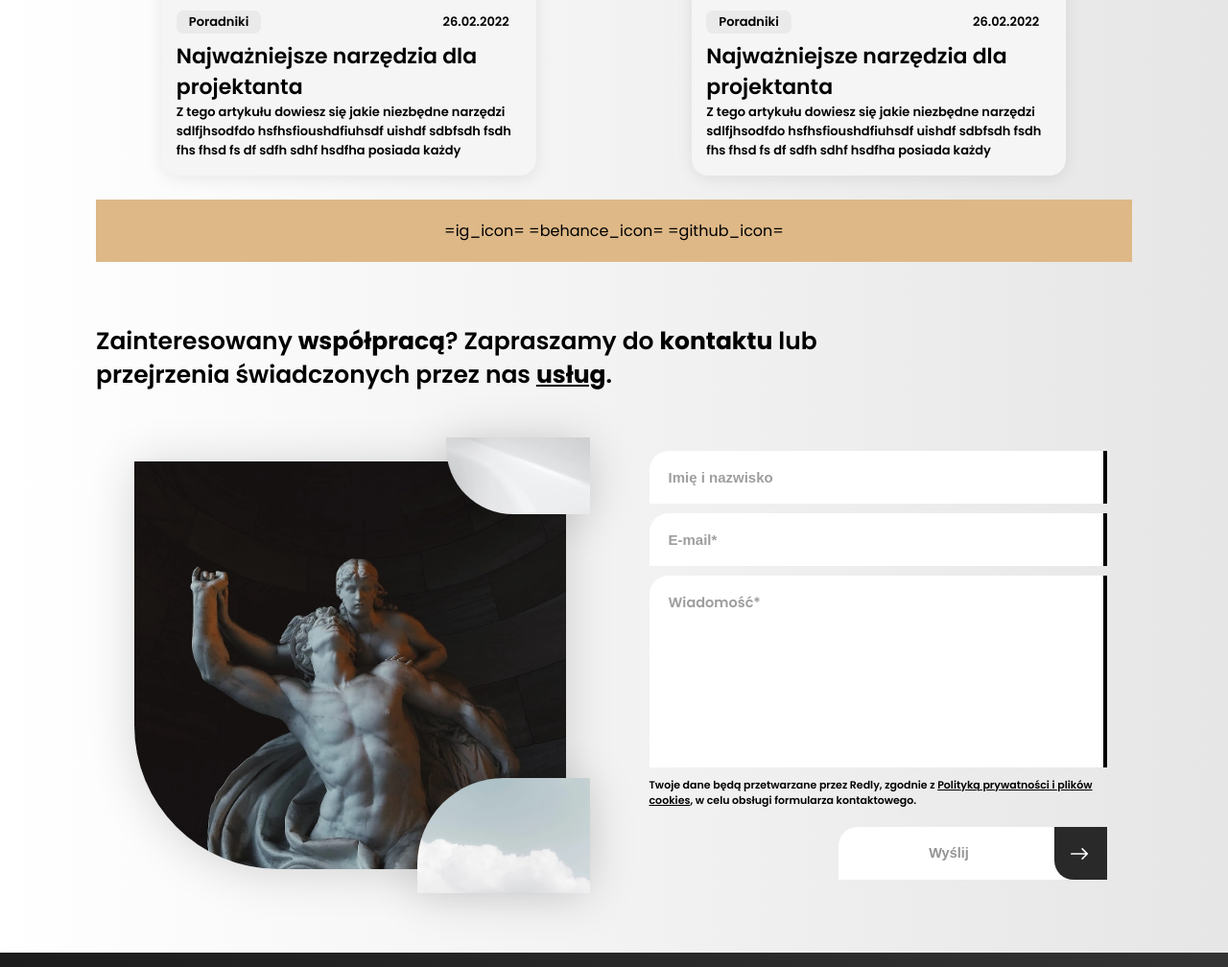
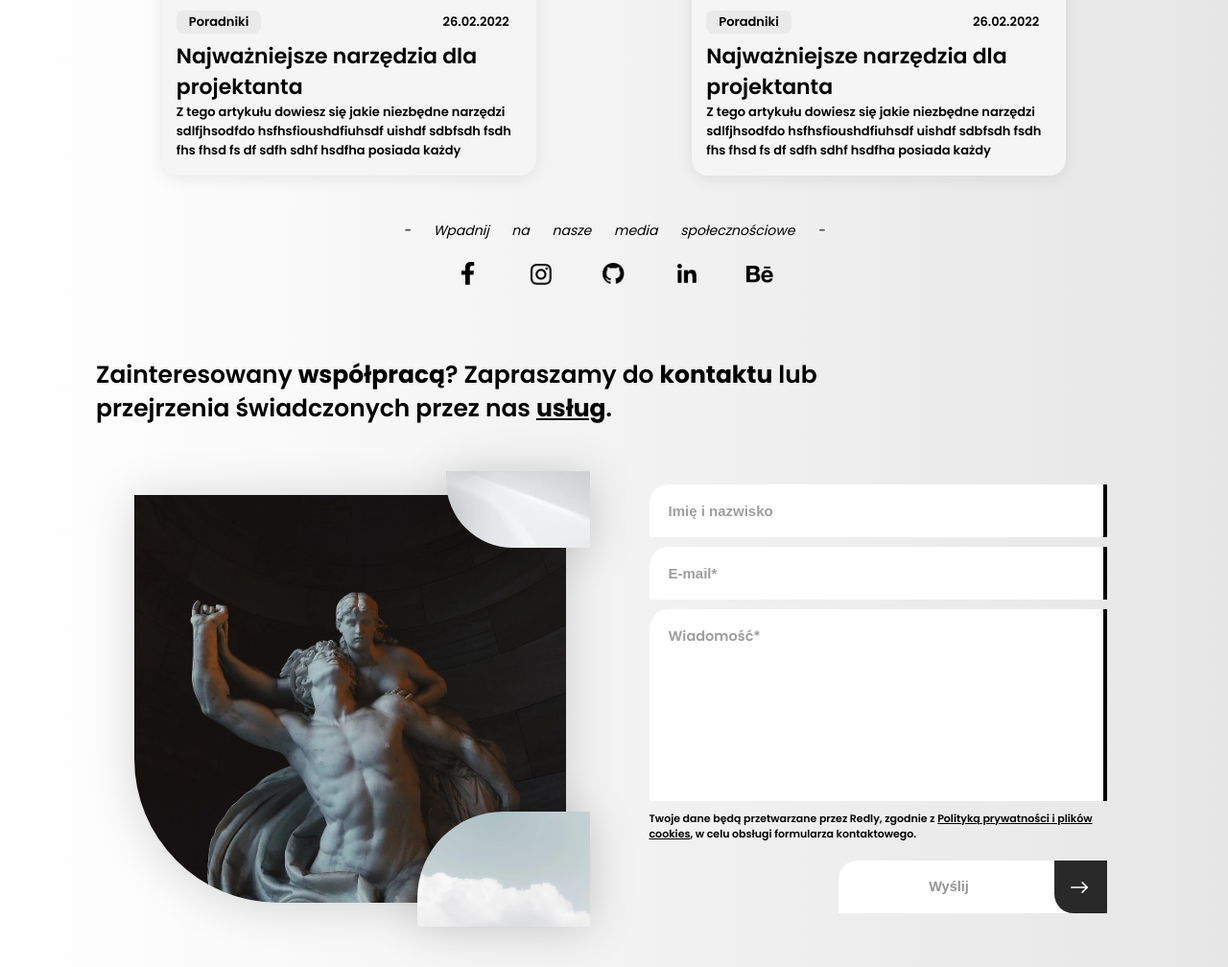
Before and after one commit to redlypl/redly_website, a Gatsby site: page /blog in a window 1280 px wide. Shown: the part 1552-2560 px from the top of the page at 96% size. Built offline with nearby package versions, Linux system fonts and the light colour scheme; Gatsby itself is replaced by a stand-in of ours.

Commit message:
small bug fixes

```diff
--- /dev/null
+++ b/src/components/socialMediaInset/socialMediaInset.jsx
@@ -0,0 +1,59 @@
+import React from "react"
+
+import {
+    SocialMediaInsetWrapper,
+    Header,
+    SocialList,
+    SocialLink,
+    SocialItem
+
+} from "./socialMediaInset.style"
+
+import { SocialMediaLink, SocialMediaIcon } from "../../global/socialMediaData"
+
+const SocialMediaData = [
+    {
+        icon: SocialMediaIcon.facebook,
+        url: SocialMediaLink.facebook,
+        size: '30%'
+    },
+    {
+        icon: SocialMediaIcon.instagram,
+        url: SocialMediaLink.instagram,
+        size: '48%'
+    },
+    {
+        icon: SocialMediaIcon.github,
+        url: SocialMediaLink.github,
+        size: '52%'
+    },
+    {
+        icon: SocialMediaIcon.linkedin,
+        url: SocialMediaLink.linkedin,
+        size: '45%'
+    },
+    {
+        icon: SocialMediaIcon.behance,
+        url: SocialMediaLink.behance,
+        size: '63%'
+    },
+]
+
+const SocialMediaInset = () => {
+    return (
+        <SocialMediaInsetWrapper>
+            <Header>- Wpadnij na nasze media społecznościowe -</Header>
+            <SocialList>
+                {SocialMediaData.map((item) => {
+                    return (
+                        <SocialLink href={item.url}>
+                            <SocialItem iconBg={item.icon} sizeBg={item.size} />
+                        </SocialLink>
+                    )
+                })}
+            </SocialList>
+        </SocialMediaInsetWrapper>
+    )
+}
+
+export default SocialMediaInset
--- /dev/null
+++ b/src/components/socialMediaInset/socialMediaInset.style.js
@@ -0,0 +1,48 @@
+import styled from "styled-components"
+import { theme } from "../../styles/theme"
+
+export const SocialMediaInsetWrapper = styled.div`
+    display: flex;
+    align-items: center;
+    flex-direction: column;
+`
+export const Header = styled.h5`
+    font-size: 14px;
+    font-weight: 400;
+    line-height: 25px;
+    margin: 0;
+    padding: 20px 0 10px 0;
+    font-style: italic;
+    word-spacing: 20px;
+
+    @media (max-width: ${theme.breakpoint.mobile}) {
+        font-size: 12.5px;
+        word-spacing: 5px;
+    }
+`
+export const SocialList = styled.div`
+    display: flex;
+    justify-content: space-between;
+    width: 350px;
+
+    @media (max-width: ${theme.breakpoint.mobile}) {
+        width: 80%;
+    }
+`
+export const SocialLink = styled.a`
+    height: 45px;
+    width: 45px;
+
+    :hover {
+        transform: scale(1.1);
+    }
+`
+export const SocialItem = styled.div`
+    background-image: ${props => `url(${props.iconBg})`};
+    background-size: ${props => `${props.sizeBg}`};
+    background-position: center;
+    background-repeat: no-repeat;
+    width: 45px;
+    height: 45px;
+    filter: invert(1);
+`
--- a/src/styles/templates/blog/blog.style.js
+++ b/src/styles/templates/blog/blog.style.js
@@ -125,9 +125,8 @@ export const Description = styled.div`
     width: 100%;
 `
 export const SocialMediaWrapper = styled.div`
-    background-color: burlywood;
     margin-top: 20px;
-    padding: 20px 0;
+    padding: 0;
     display: flex;
     justify-content: center;
 `
--- a/src/styles/templates/universal/contact.style.js
+++ b/src/styles/templates/universal/contact.style.js
@@ -27,7 +27,6 @@ export const ContactWrapper = styled.div`
 `
 export const HeaderWrapper = styled.div`
     padding: 25px 0;
-    margin-bottom: 40px;
 
     @media (max-width: ${ theme.breakpoint.tablet }) {
         display: flex;
--- a/src/templates/blog/blog.js
+++ b/src/templates/blog/blog.js
@@ -18,6 +18,7 @@ import {
 
 import Header from "../../components/header/header"
 import { EmojiData } from "../../components/apple-emojis/emojiData"
+import SocialMediaInset from "../../components/socialMediaInset/socialMediaInset"
 
 const test_data = [
     {
@@ -88,7 +89,7 @@ const Articles = () => {
                 })}
             </ArticlesItemsWrapper>
             <SocialMediaWrapper>
-                =ig_icon= =behance_icon= =github_icon=
+                <SocialMediaInset />
             </SocialMediaWrapper>
         </ArticlesWrapper>
     )
--- a/src/templates/o-nas/o-nas.js
+++ b/src/templates/o-nas/o-nas.js
@@ -9,6 +9,7 @@ import {
 
 import Header from "../../components/header/header"
 import { EmojiData } from "../../components/apple-emojis/emojiData"
+import SocialMediaInset from "../../components/socialMediaInset/socialMediaInset"
 
 const ONas = () => {
     return (
@@ -22,6 +23,7 @@ const ONas = () => {
             <RealizationsItemsWrapper>
                 about us  - content body
             </RealizationsItemsWrapper>
+            <SocialMediaInset />
         </ONasWrapper>
     )
 }
--- a/src/templates/realizacje/realizacje.js
+++ b/src/templates/realizacje/realizacje.js
@@ -16,6 +16,7 @@ import {
 
 } from "../../styles/templates/realizacje/realizacje.style"
 
+import SocialMediaInset from "../../components/socialMediaInset/socialMediaInset"
 import Header from "../../components/header/header"
 import { EmojiData } from "../../components/apple-emojis/emojiData"
 
@@ -98,6 +99,7 @@ const Realizacje = () => {
                     )
                 })}
             </RealizationsItemsWrapper>
+            <SocialMediaInset />
         </RealizacjeWrapper>
     )
 }
```
